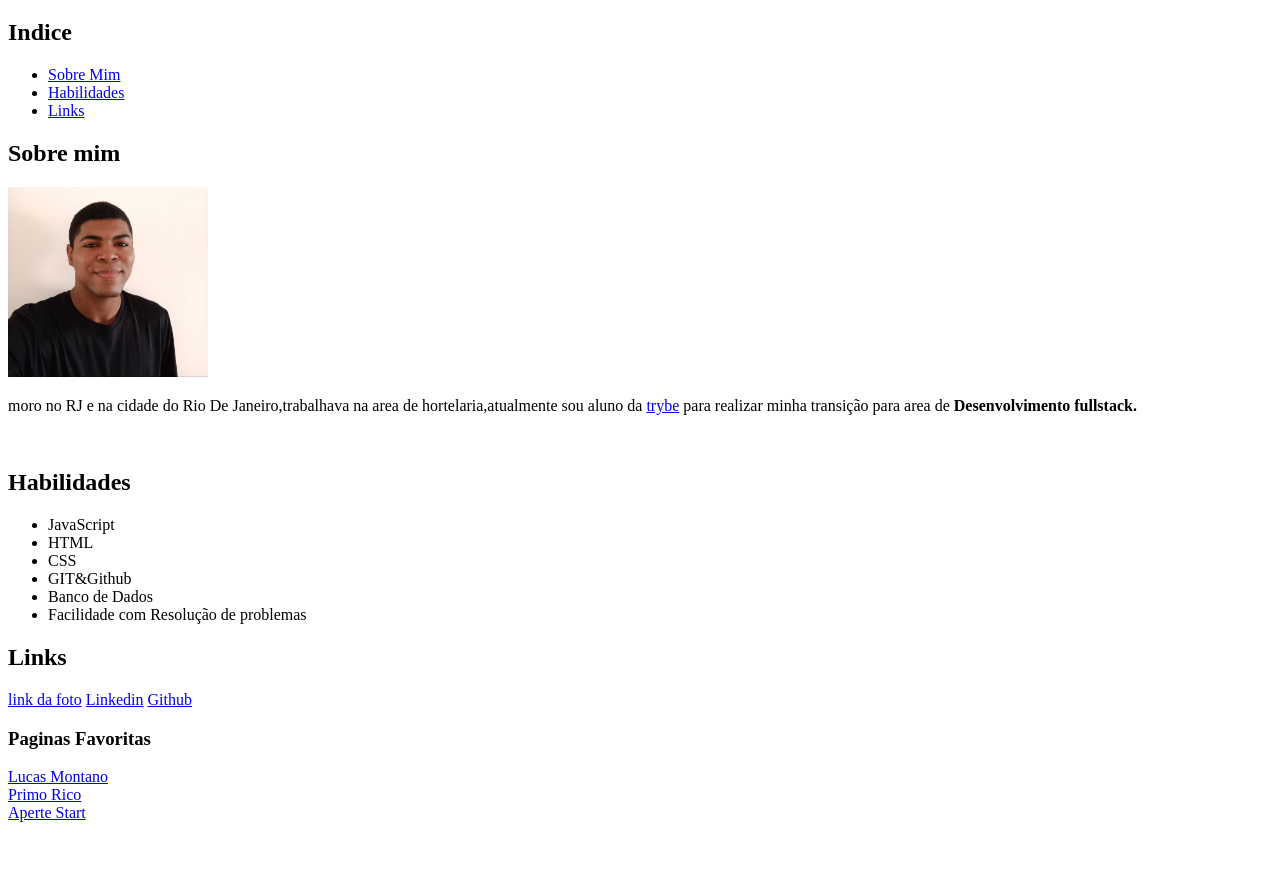
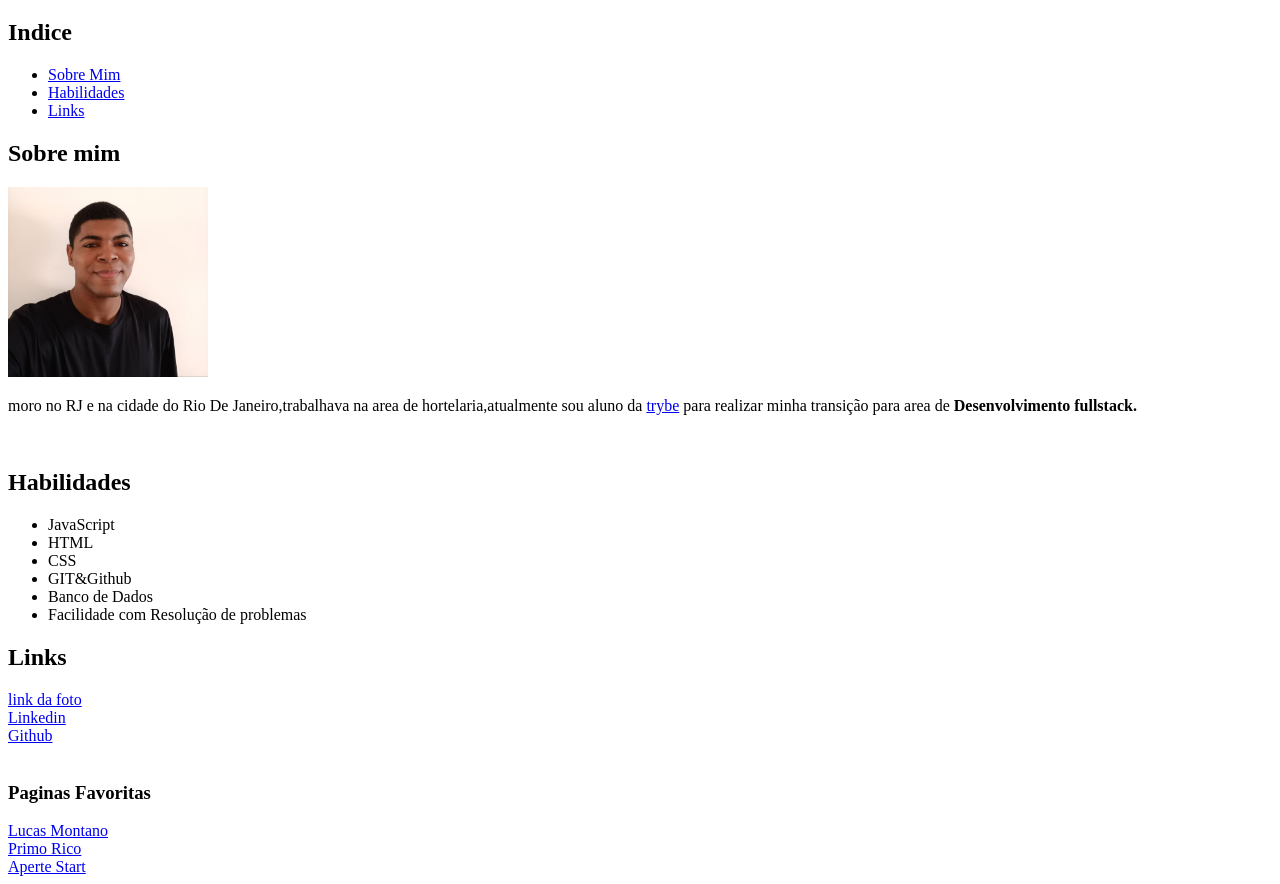
Before and after one commit to devalves02/portifolio_web, a plain HTML site: page index.html in a window 1280 px wide. Shown: the part 61-945 px from the top of the page. Before the commit the page ends 891 px from the top, so only its background shows below. Drawn offline with Linux system fonts and the light colour scheme.

Commit message:
atualizando br.v2

```diff
--- a/index.html
+++ b/index.html
@@ -47,9 +47,9 @@
  <div class="link">
     <h2>Links</h2>
 
-    <a href="/photo_2023-06-26_16-55-01.jpg">link da foto</a>
-    <a href="https://www.linkedin.com/in/pedro-henrique-alves-martins-034695222">Linkedin</a>
-    <a href="https://github.com/devalves02">Github</a>
+    <a href="/photo_2023-06-26_16-55-01.jpg">link da foto</a> <br>
+    <a href="https://www.linkedin.com/in/pedro-henrique-alves-martins-034695222">Linkedin</a>  <br>
+    <a href="https://github.com/devalves02">Github</a>  <br>
 
     <br>
 
```
